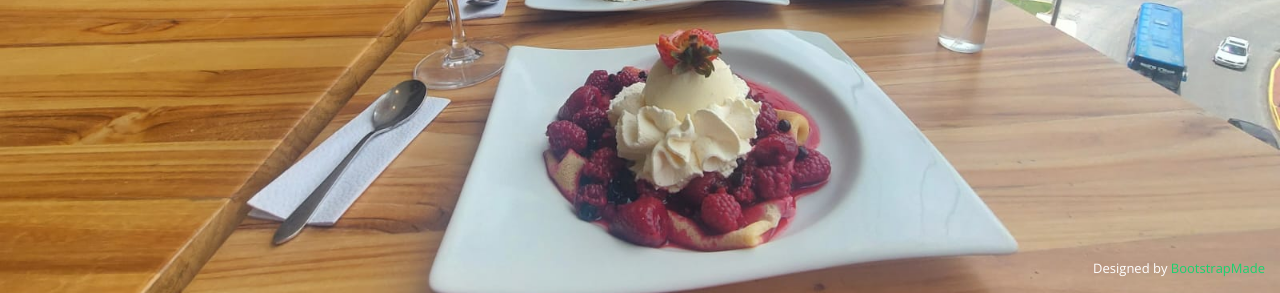
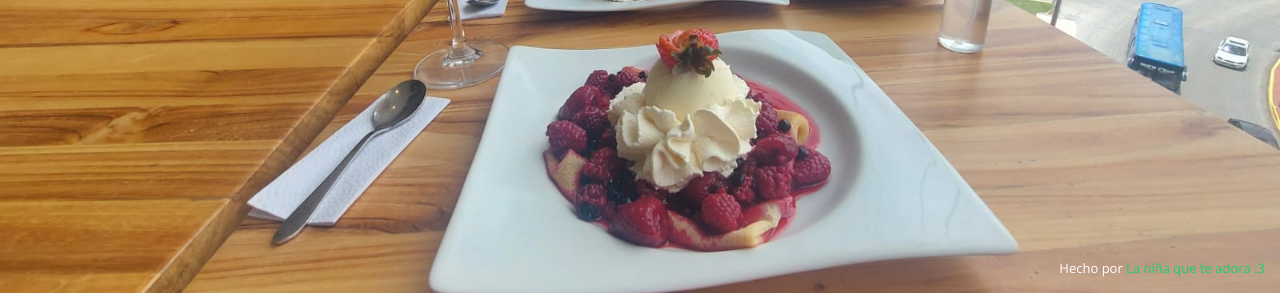
Before and after one commit to jigavilanes1/KevitoBebe, a plain HTML site: page index.html in a window 1280 px wide. Shown: the part 507-800 px from the top of the page. Drawn offline with nearby package versions, Linux system fonts and the light colour scheme.

Commit message:
Update index.html

```diff
--- a/index.html
+++ b/index.html
@@ -881,7 +881,7 @@
     </div>
   </section>
   <div class="credits">
-    Designed by <a href="https://bootstrapmade.com/">BootstrapMade</a>
+   Hecho por <a href="https://www.instagram.com/jacquigavi921/">La niña que te adora :3</a>
   </div>
   <!-- Vendor JS Files -->
   <script src="vendor/purecounter/purecounter.js"></script>
```
